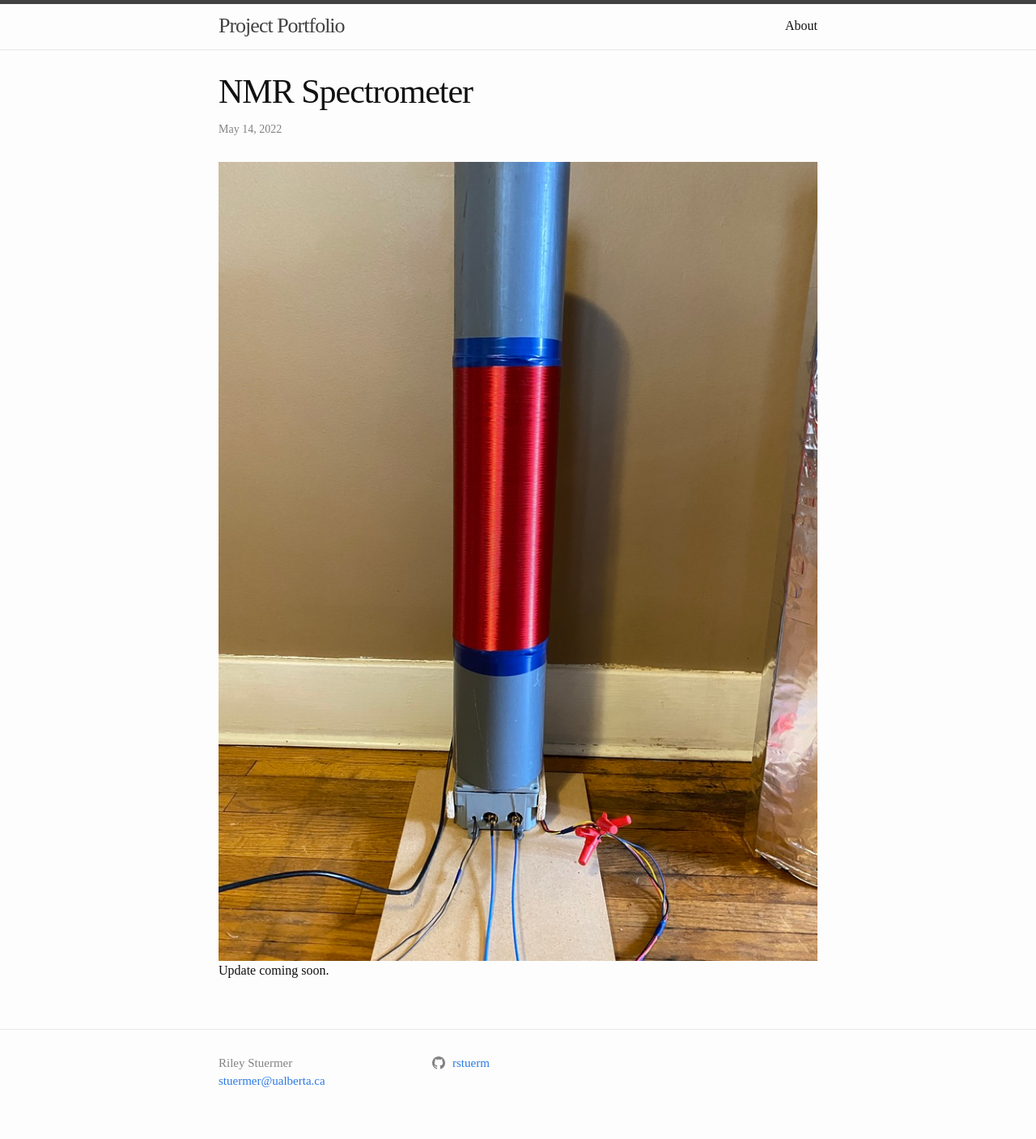
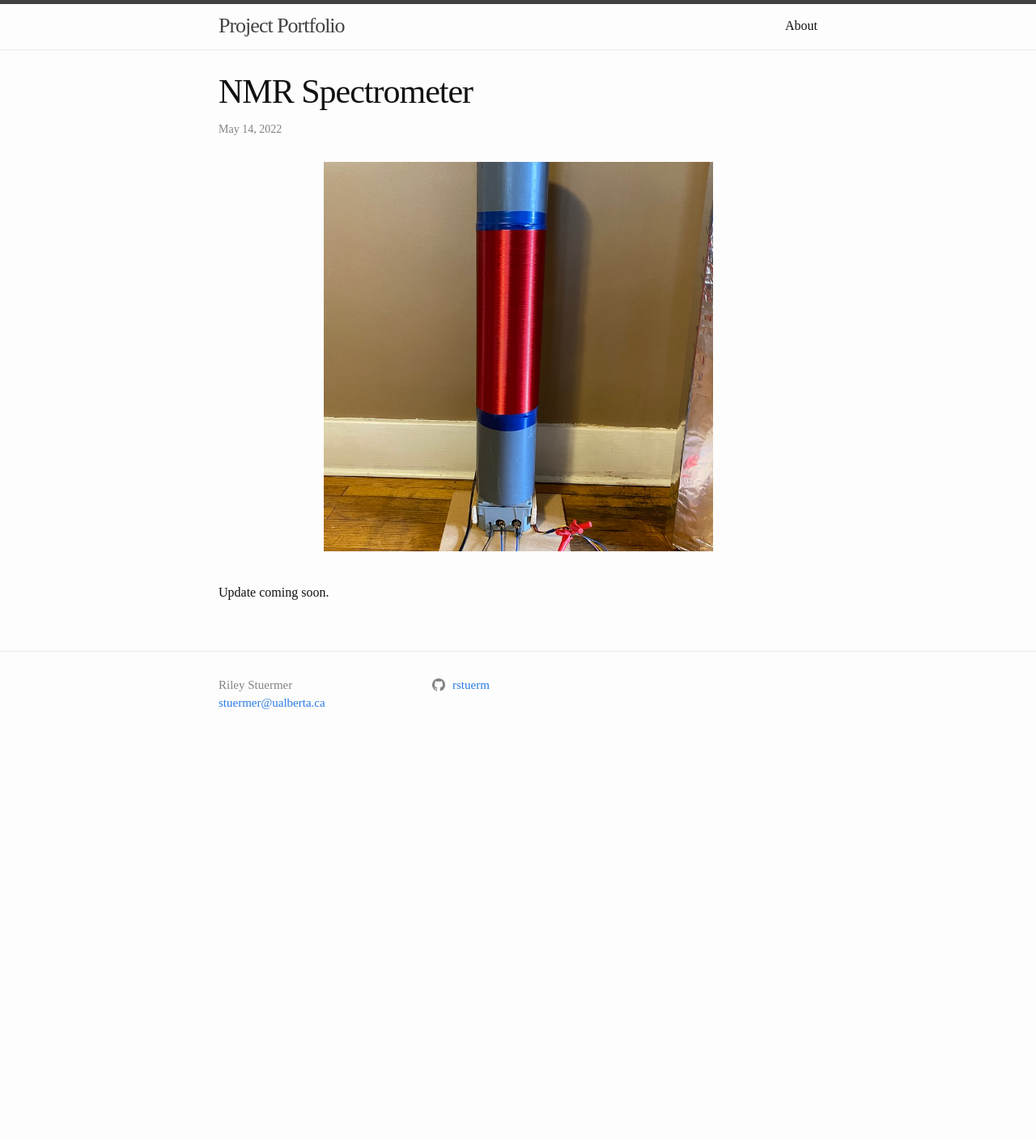
Before and after one commit to rstuerm/rstuerm.github.io, a Jekyll site: the page built from _posts/2022-05-14-NMRSpectrometer.markdown, in a window 1280 px wide. Shown: the whole page at 81% size. Built offline with Jekyll 4.4.1, drawn with Linux system fonts in a browser that asks for light colours; after the commit the page ends 940 px from its top, so only the background shows below that.

Commit message:
Square post images, divider line

```diff
--- a/_layouts/home.html
+++ b/_layouts/home.html
@@ -27,6 +27,7 @@ layout: default
         {%- if site.show_excerpts -%}
           {{ post.excerpt }}
         {%- endif -%}
+		<hr class="post-separator">
       </li>
       {%- endfor -%}
     </ul>
--- a/_layouts/post.html
+++ b/_layouts/post.html
@@ -16,7 +16,9 @@ layout: default
   </header>
 
   {%- if page.image -%}
-	<img src="{{- page.image | relative_url -}}" alt="" class="cover-image">
+    <div class="cover-container">
+      <img src="{{- page.image | relative_url -}}" alt="" class="">
+    </div>
   {%- endif -%}
 
   <div class="post-content e-content" itemprop="articleBody">
--- a/_posts/2022-05-14-NMRSpectrometer.markdown
+++ b/_posts/2022-05-14-NMRSpectrometer.markdown
@@ -6,4 +6,6 @@ categories:
 image: /assets/NMRSpectrometer/NMRSpectrometer_Polarization.jpg
 ---
 
+&nbsp;
+
 Update coming soon.
--- a/_sass/minima/_layout.scss
+++ b/_sass/minima/_layout.scss
@@ -198,6 +198,14 @@
   }
 }
 
+.post-separator {
+
+	border-top: 1px solid $grey-color-light;
+	border-bottom: 0px;
+	border-left: 0px;
+	border-right: 0px;
+}
+
 .post-meta {
   font-size: $small-font-size;
   color: $grey-color;
@@ -261,19 +269,36 @@
 	object-fit: cover;
 }
 
-.cover-image {
-	display: block;
+.cover-container {
 	margin-left: auto;
 	margin-right: auto;
-	width: 100%;
-	height: 70%;
-	object-fit: cover;
+	position: relative;
+	width: 65%; /* The size you want */
+}
+
+.cover-container:after {
+	content: "";
+	display: block;
+	padding-bottom: 100%; /* The padding depends on the width, not on the height, so with a padding-bottom of 100% you will get a square */
+}
+
+.cover-container img {
+	position: absolute; /* Take your picture out of the flow */
+	top: 0;
+	bottom: 0;
+	left: 0;
+	right: 0; /* Make the picture taking the size of it's parent */
+	width: 100%; /* This if for the object-fit */
+	height: 100%; /* This if for the object-fit */
+	object-fit: cover; /* Equivalent of the background-size: cover; of a background-image */
+	object-position: center;
 }
 
 .image {
 	display: block;
 	margin-left: auto;
 	margin-right: auto;
+	width: 65%;
 	object-fit: cover;
 }
 
```
